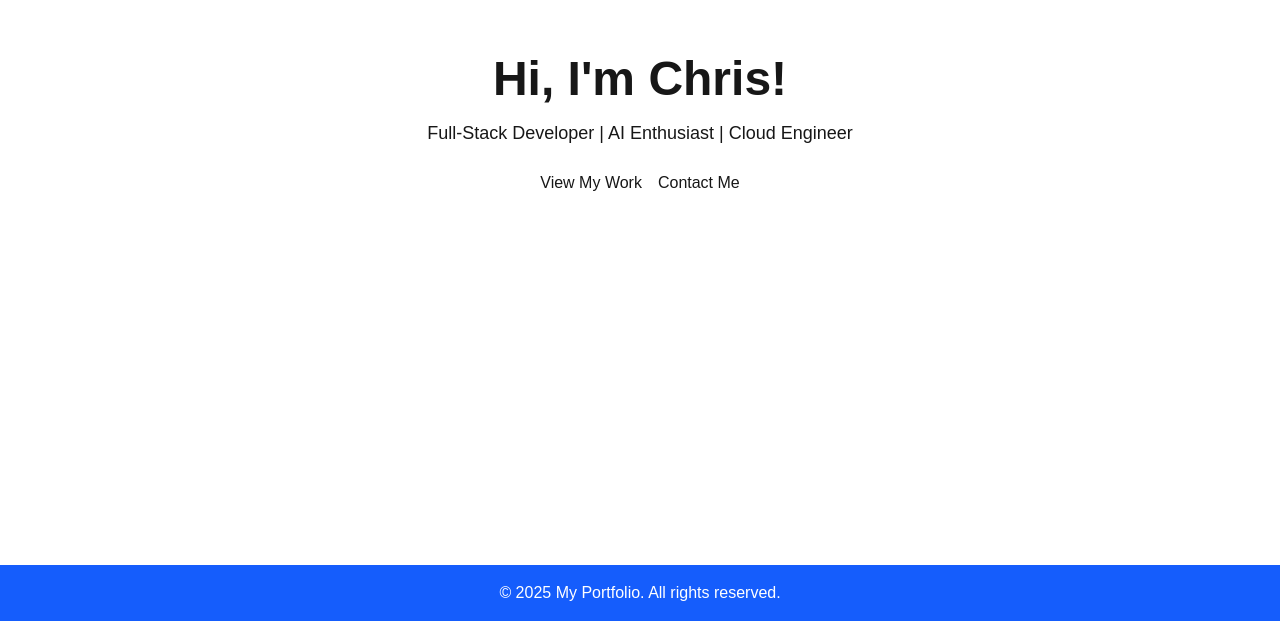
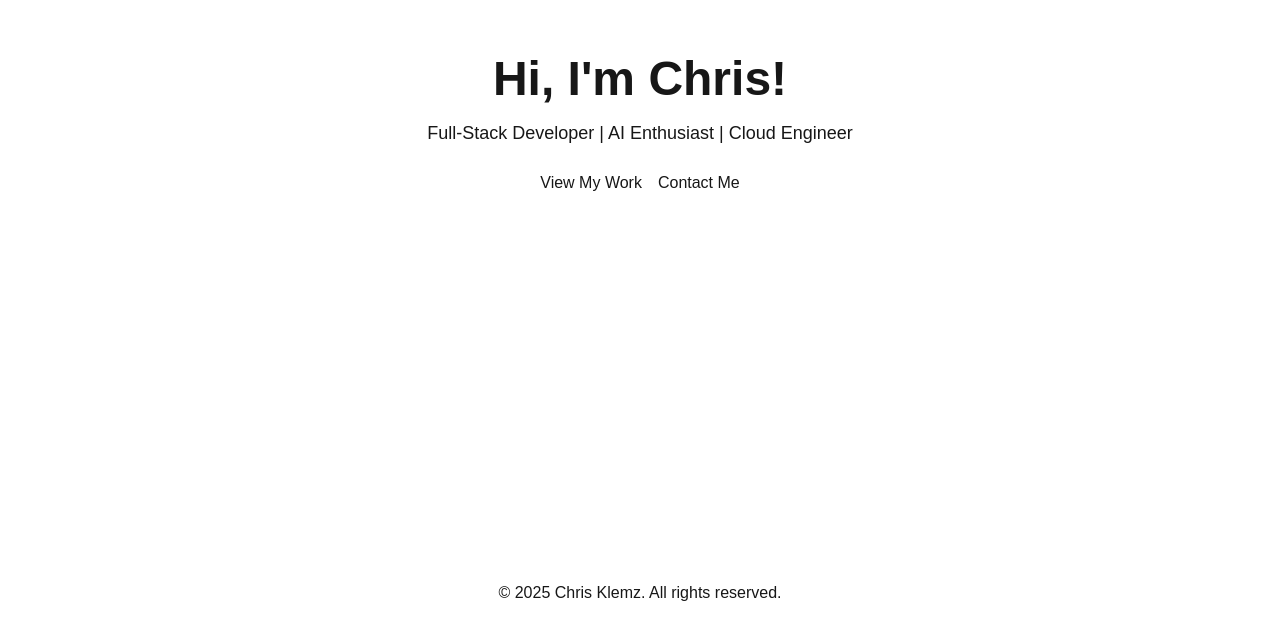
Before and after one commit to Crklemz/portfolio-website, a Next.js app: page / in a window 1280 px wide. Shown: the part 335-956 px from the top of the page. Built offline with nearby package versions, Linux system fonts and the light colour scheme.

Commit message:
style: change style

```diff
--- a/src/components/Footer.tsx
+++ b/src/components/Footer.tsx
@@ -1,7 +1,7 @@
 export default function Footer() {
     return (
-      <footer className="bg-blue-600 text-white p-4 mt-10 text-center">
-        <p>&copy; {new Date().getFullYear()} My Portfolio. All rights reserved.</p>
+      <footer className="bg-[var(--background)] text-[var(--foreground)] p-4 mt-10 text-center">
+        <p>&copy; {new Date().getFullYear()} Chris Klemz. All rights reserved.</p>
       </footer>
     );
   }
```
